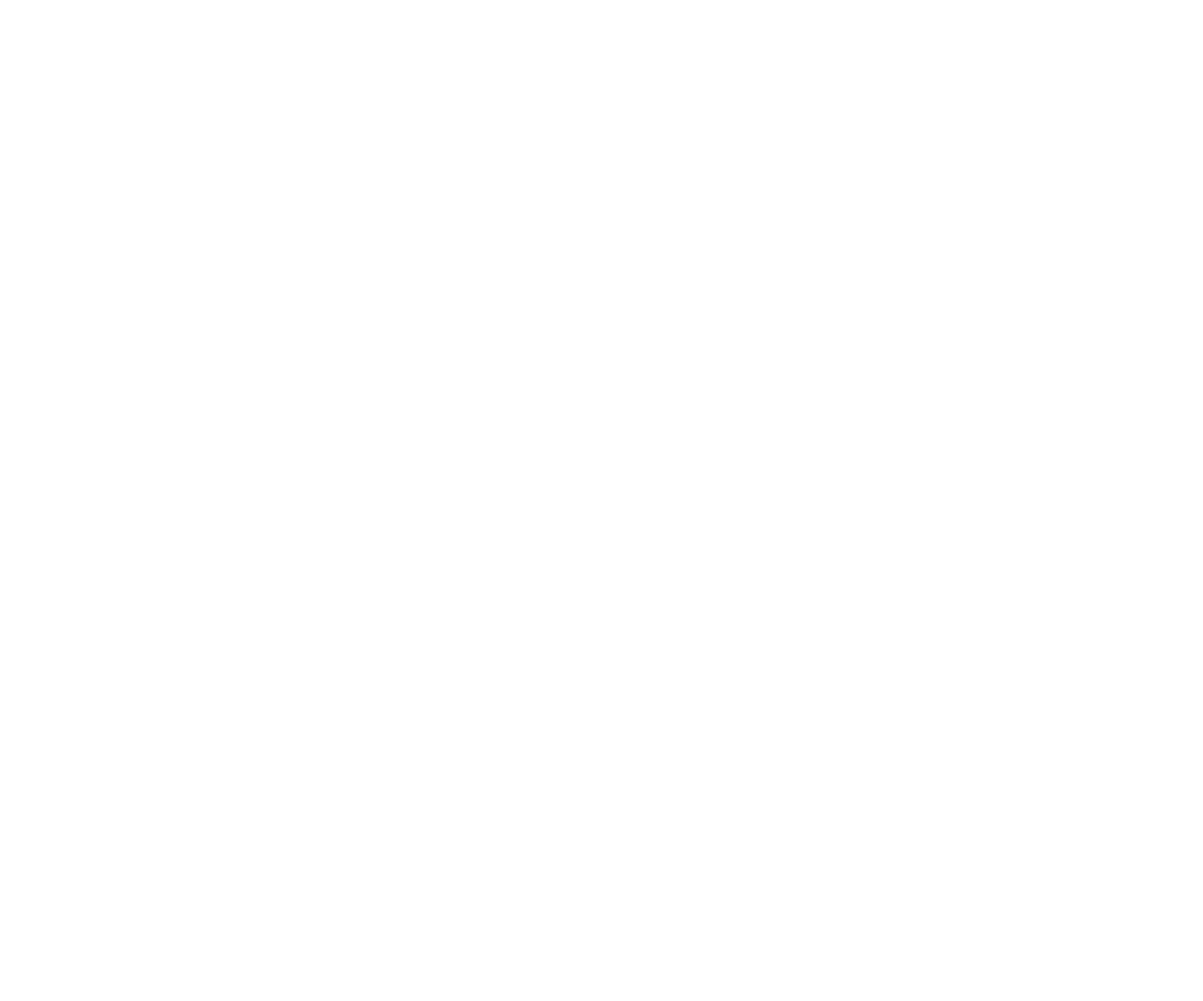
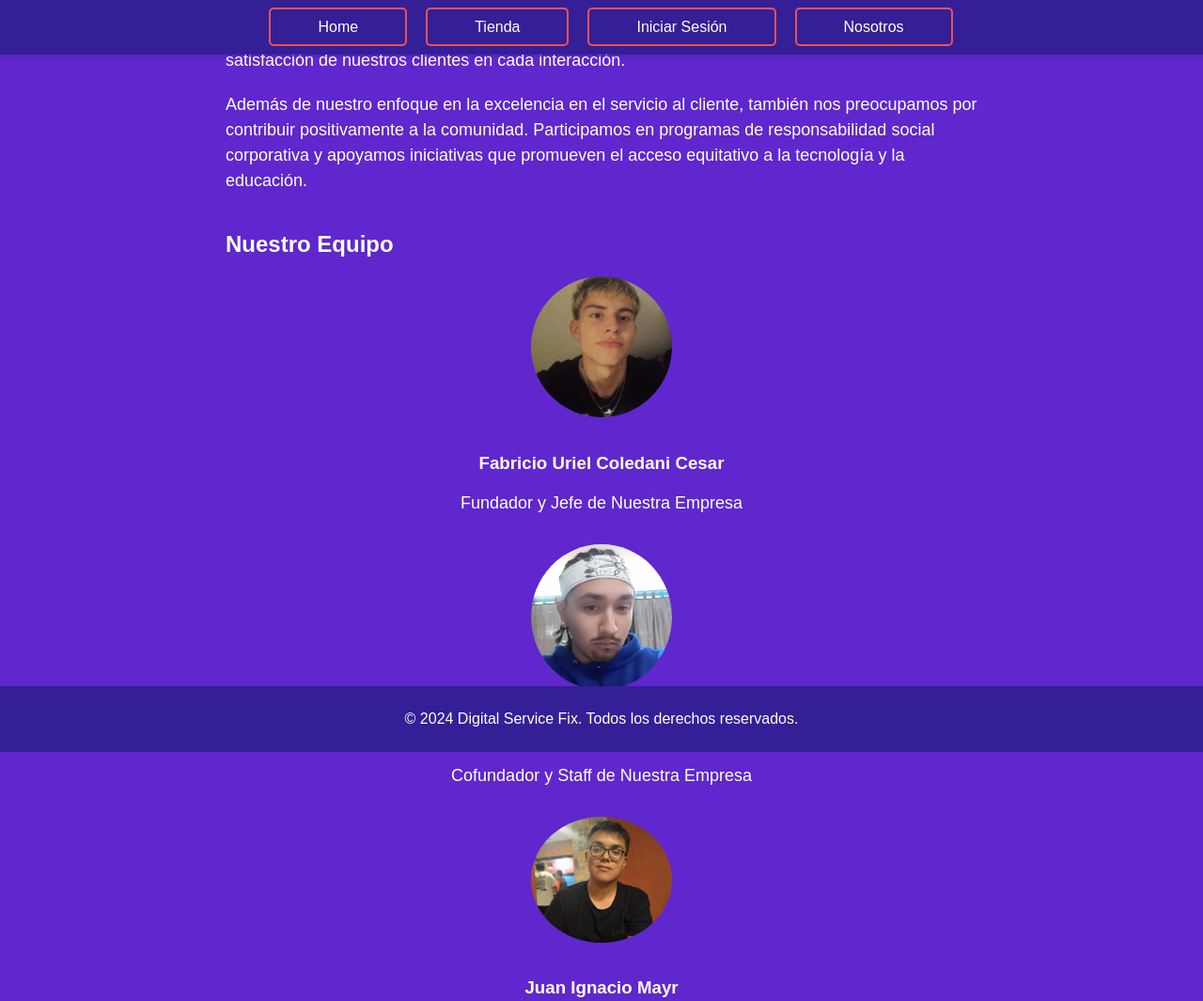
Before and after one commit to DillanPD/DSF, a plain HTML site: page source/nosotros.html in a window 1280 px wide. Shown: the top 1065 px of the page at 94% size. Before the commit the page ends 800 px from the top, so only its background shows below. Drawn offline with Linux system fonts and the light colour scheme.

Commit message:
Nosotros

```diff
--- a/index.html
+++ b/index.html
@@ -6,6 +6,7 @@
     <title>Digital Service Fix</title>
     <link href="https://cdn.jsdelivr.net/npm/bootstrap@5.3.3/dist/css/bootstrap.min.css" rel="stylesheet" integrity="sha384-QWTKZyjpPEjISv5WaRU9OFeRpok6YctnYmDr5pNlyT2bRjXh0JMhjY6hW+ALEwIH" crossorigin="anonymous">
     <link rel="stylesheet" href="./source/style/style index.css">
+    <link rel="shortcut icon" href="./source/img/loogB.png" type="image/x-icon">
 </head>
 <body>
     <header>
--- a/source/nosotros.html
+++ b/source/nosotros.html
@@ -0,0 +1,67 @@
+<!DOCTYPE html>
+<html lang="es">
+<head>
+    <meta charset="UTF-8">
+    <meta name="viewport" content="width=device-width, initial-scale=1.0">
+    <title>Sobre Nosotros - Digital Service Fix</title>
+    <link rel="stylesheet" href="./style/nosotros.css">
+    <link rel="shortcut icon" href="./source/img/loogB.png" type="image/x-icon">
+</head>
+<body>
+    <header>
+        <div class="navbar">
+            <nav>
+                <ul>
+                    <li><a href="../index.html">Home</a></li>
+                    <li><a href="./Store.html">Tienda</a></li>
+                    <li><a href="./login.html">Iniciar Sesión</a></li>
+                    <li><a href="#">Nosotros</a></li>
+                </ul>
+            </nav>
+        </div>
+    </header>
+    <main>
+        <div class="content">
+            <h1>Sobre Nosotros</h1>
+            <p>
+                En Digital Service Fix, nos dedicamos a ofrecer soluciones tecnológicas integrales a nuestros clientes.
+                Desde reparaciones y mantenimiento de dispositivos informáticos y móviles hasta la venta de productos
+                tecnológicos de última generación, nos esforzamos por proporcionar servicios y productos de alta calidad
+                que satisfagan las necesidades de nuestros clientes.
+            </p>
+            <p>
+                Nuestro equipo está formado por profesionales altamente capacitados y con amplia experiencia en el
+                campo de la tecnología. Nos comprometemos a brindar un servicio excepcional y a garantizar la
+                satisfacción de nuestros clientes en cada interacción.
+            </p>
+            <p>
+                Además de nuestro enfoque en la excelencia en el servicio al cliente, también nos preocupamos por
+                contribuir positivamente a la comunidad. Participamos en programas de responsabilidad social corporativa
+                y apoyamos iniciativas que promueven el acceso equitativo a la tecnología y la educación.
+            </p>
+            <div class="team-section">
+                <h2>Nuestro Equipo</h2>
+                <div class="team-member">
+                    <img src="./img/fabri.jpeg" alt="Miembro del Equipo 1">
+                    <h3>Fabricio Uriel Coledani Cesar</h3>
+                    <p>Fundador y Jefe de Nuestra Empresa</p>
+                </div>
+                <div class="team-member">
+                    <img src="./img/dillan.jpeg" alt="Miembro del Equipo 2">
+                    <h3>Dillan Perez Diaz</h3>
+                    <p>Cofundador y Staff de Nuestra Empresa </p>
+                </div>
+                <div class="team-member">
+                    <img src="./img/juani.jpeg" alt="Miembro del Equipo 3">
+                    <h3>Juan Ignacio Mayr</h3>
+                    <p>Cofundador y Moderador de Nuestra Empresa </p>
+                </div>
+
+            </div>
+        </div>
+    </main>
+    <footer>
+        <p>&copy; 2024 Digital Service Fix. Todos los derechos reservados.</p>
+    </footer>
+</body>
+</html>
--- a/source/style/nosotros.css
+++ b/source/style/nosotros.css
@@ -0,0 +1,106 @@
+/* Estilos generales */
+body {
+    margin: 0;
+    padding: 0;
+    font-family: Arial, Helvetica, sans-serif;
+    background-color: #5f27cd;
+    color: white;
+}
+
+header {
+    background-color: #341f97;
+    padding: 20px 0;
+    position: fixed;
+    width: 100%;
+    top: 0;
+    left: 0;
+    box-shadow: 0 2px 4px rgba(0, 0, 0, 0.1);
+    z-index: 1000;
+}
+
+.navbar {
+    display: flex;
+    justify-content: center;
+    align-items: center;
+}
+
+nav ul {
+    list-style: none;
+    margin: 0;
+    padding: 0;
+    display: flex;
+}
+
+nav ul li {
+    margin-left: 20px;
+}
+
+nav ul li a {
+    text-decoration: none;
+    color: white;
+    font-size: 16px;
+    padding: 10px 50px;
+    border: 2px solid #ee5253;
+    border-radius: 5px;
+    transition: background-color 0.3s, color 0.3s;
+}
+
+nav ul li a:hover {
+    background-color: #ee5253;
+    color: #ffffff;
+}
+
+main {
+    display: flex;
+    justify-content: center;
+    align-items: center;
+    height: 100vh;
+    text-align: center;
+    padding-top: 60px;
+}
+
+.content {
+    width: 80%;
+    max-width: 800px;
+    text-align: left;
+    padding: 20px;
+}
+
+.content h1 {
+    font-size: 36px;
+    margin-bottom: 20px;
+}
+
+.content p {
+    font-size: 18px;
+    line-height: 1.5;
+    margin-bottom: 20px;
+}
+
+.team-section {
+    margin-top: 40px;
+}
+
+.team-member {
+    text-align: center;
+    margin-bottom: 30px;
+}
+
+.team-member img {
+    width: 150px;
+    border-radius: 50%;
+    margin-bottom: 15px;
+}
+
+.team-member h3 {
+    margin-bottom: 10px;
+}
+
+footer {
+    background-color: #341f97;
+    padding: 10px 0;
+    text-align: center;
+    position: fixed;
+    bottom: 0;
+    width: 100%;
+}
--- a/source/style/style index.css
+++ b/source/style/style index.css
@@ -8,7 +8,7 @@ body {
 
 header {
     background-color: #341f97;
-    padding: 10px 0;
+    padding: 20px 0;
     position: fixed;
     width: 100%;
     top: 0;
@@ -38,9 +38,10 @@ nav ul li a {
     text-decoration: none;
     color: white;
     font-size: 16px;
-    padding: 10px 20px;
+    padding: 10px 50px;
+    border: 2px solid #e5253e;
     border-radius: 5px;
-    transition: background-color 0.3s;
+    transition: background-color 0.3s, color 0.3s;
 }
 
 nav ul li a:hover {
```
Also changed, not shown: source/Store.html (+1 -1 lines), source/img/dillan.jpeg (added), source/img/fabri.jpeg (added), source/img/juani.jpeg (added).
